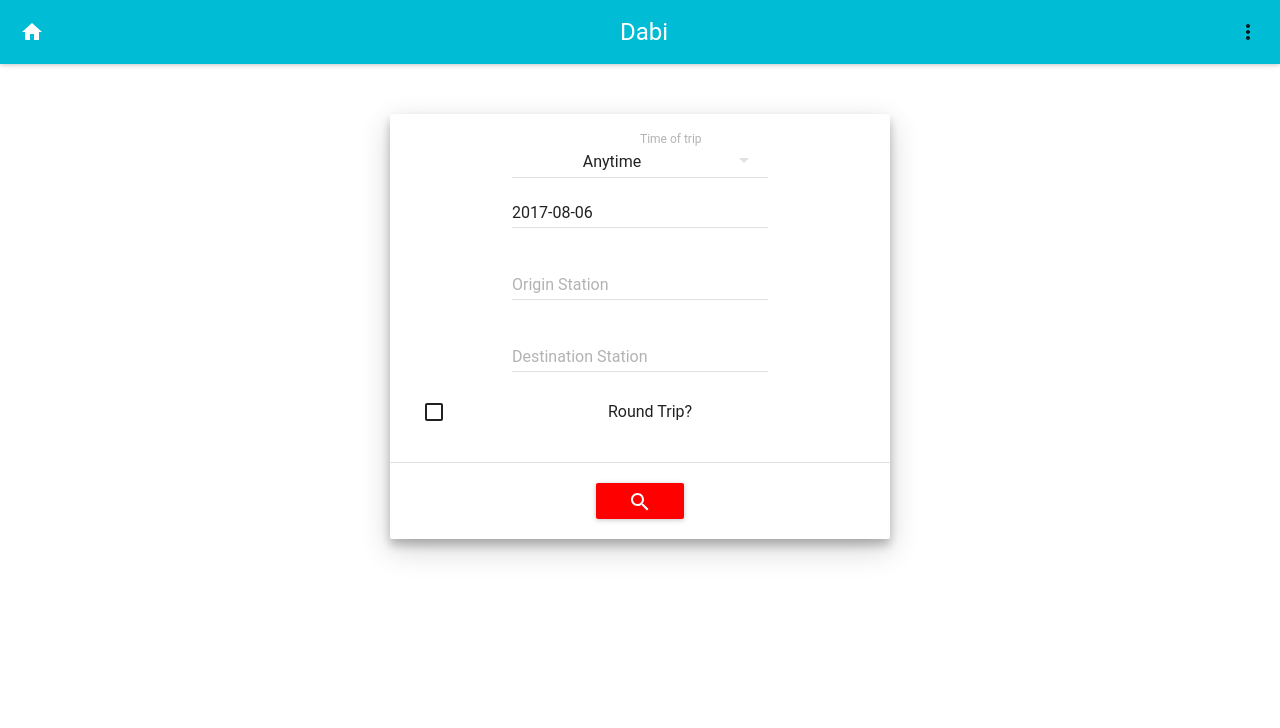
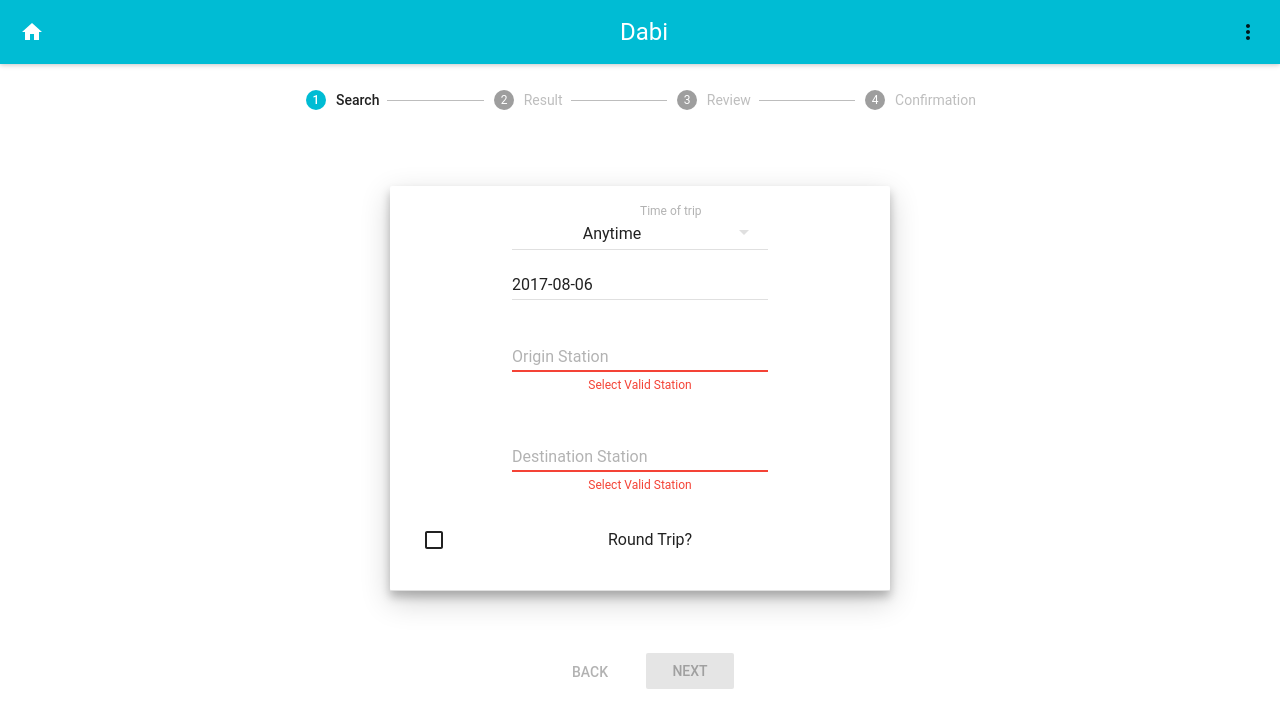
Before and after one commit to dshomoye/reactive-dabi, a React (Create React App) app: page / in a window 1280 px wide. Shown: the top 728 px of the page. Built offline with nearby package versions, Linux system fonts and the light colour scheme; no server answers; what react-tap-event-plugin would draw is missing.

Commit message:
results completed, booking next

```diff
--- a/src/App.js
+++ b/src/App.js
@@ -2,6 +2,9 @@ import React, { Component } from 'react';
 import MuiThemeProvider from 'material-ui/styles/MuiThemeProvider';
 import Header from './components/header';
 import SearchPage from './components/search'
+import ResultPage from './components/results'
+
+
 import {
   Step,
   Stepper,
@@ -20,9 +23,10 @@ class App extends Component {
       logged:true,
       page:this.pages[0],
       nextReady : false,
-      searchFilled : false,
+      filledPages : [false,false,false,false],
       pageIndex : 0,
       end : false,
+      searchParams : null,
     };
   }
 
@@ -33,11 +37,6 @@ class App extends Component {
       end : i >= 4,
       page : this.pages[i],
     });
-    if(!this.state.searchFilled){
-      this.setState({
-        nextReady:false,
-      });
-    }
   }
 
   handlePrev = () => {
@@ -47,11 +46,6 @@ class App extends Component {
       end : false,
       page : this.pages[i],
     });
-    if(!this.state.searchFilled){
-      this.setState({
-        nextReady:false,
-      });
-  }
   }
 
   handleSignOut = () => {
@@ -61,28 +55,75 @@ class App extends Component {
   }
 
   handleSearch = (params) => {
-    console.log(params)
+    let i = this.state.filledPages;
+    if(!params){
+      i[0] = false
+      this.setState({filledPage:i});
+      return;
+    }
+    else {
+      i[0] = true;
     this.setState({
       nextReady:true,
-      searchFilled: true
+      searchFilled: true,
+      filledPages : i,
+      searchParams : params
     });
+    }
   }
 
   getPageContent(pageIndex) {
     switch(pageIndex){
       case 0:
         return <SearchPage onSearch={this.handleSearch}/>
+      case 1:
+       return <ResultPage params={this.state.searchParams} />
       default:
           return <SearchPage onSearch={this.handleSearch}/>
       }
   }
 
   render() {
+    const index = this.state.pageIndex;
+    const contentStyle = {margin: '0 16px'};
+
     return (
       <MuiThemeProvider>
       <div className="App">
           <Header logged={this.state.logged} signOut = {this.handleSignOut} />
-          {this.getPageContent(this.state.pageIndex)}
+          <div style={{width: '100%', maxWidth: 700, margin: 'auto'}}>
+              <Stepper activeStep={index}>
+                  <Step>
+                    <StepLabel>{this.pages[0]}</StepLabel>
+                  </Step>
+                  <Step>
+                    <StepLabel>{this.pages[1]}</StepLabel>
+                  </Step>
+                  <Step>
+                    <StepLabel>{this.pages[2]}</StepLabel>
+                  </Step>
+                  <Step>
+                    <StepLabel>{this.pages[3]}</StepLabel>
+                  </Step>
+            </Stepper>
+            <div style={contentStyle}>
+              {this.getPageContent(this.state.pageIndex)}
+              <div style={{marginTop: 12}}>
+                <FlatButton
+                  label="Back"
+                  disabled={index === 0}
+                  onTouchTap={this.handlePrev}
+                  style={{marginRight: 12}}
+                />
+                <RaisedButton
+                  label={index === 3 ? 'Finish' : 'Next'}
+                  primary={true}
+                  onTouchTap={this.handleNext}
+                  disabled={!this.state.filledPages[index]}
+                />
+              </div>
+            </div>
+          </div>
       </div>
       </MuiThemeProvider>
     );
--- /dev/null
+++ b/src/components/result_single.js
@@ -0,0 +1,46 @@
+import React, {Component}from 'react';
+import {
+  Table,
+  TableBody,
+  TableHeader,
+  TableHeaderColumn,
+  TableRow,
+  TableRowColumn,
+} from 'material-ui/Table';
+
+class Result extends Component {
+
+    getItems(){
+                const sItems = this.props.scheduleItems.map((item)=>
+                <TableRow key={item.train_num}>
+                <TableRowColumn>{item.train_num}</TableRowColumn>
+                <TableRowColumn>{item.time_out}</TableRowColumn>
+                <TableRowColumn>{item.arrival}</TableRowColumn>
+                <TableRowColumn>${item.fare}.00</TableRowColumn>
+                </TableRow>
+        );
+        return sItems;
+    }
+
+    render() {
+        return (
+            <div>
+                  <Table>
+                    <TableHeader>
+                    <TableRow>
+                        <TableHeaderColumn>Train Number</TableHeaderColumn>
+                        <TableHeaderColumn>Origin Departure Time </TableHeaderColumn>
+                        <TableHeaderColumn>Destination Arrival Time </TableHeaderColumn>
+                        <TableHeaderColumn>Fare</TableHeaderColumn>
+                    </TableRow>
+                    </TableHeader>
+                    <TableBody>
+                    {this.getItems()}
+                    </TableBody>
+                </Table>
+                </div>
+);
+    }
+}
+
+export default Result;
--- /dev/null
+++ b/src/components/results.js
@@ -0,0 +1,94 @@
+import React, {Component}from 'react';
+import Result from './result_single';
+import axios from 'axios';
+
+class ResultPage extends Component {
+
+    constructor(props){
+        super(props);
+        this.state={
+            scheduleItems:[],
+            returnScheduleItems : []
+        }
+    }
+
+    componentDidMount(){
+        let origin = this.props.params.originStation;
+        let dest = this.props.params.destinationStation;
+        let time = this.props.params.timeOfDay;
+        let date = this.props.params.date;
+        let returnDate, returnTime = null;
+
+
+        axios.get(`http://dabi.dshomoye.me/schedule`,{
+            params : {
+                start_station : origin,
+                end_station : dest,
+                trip_date : date,
+                time_of_day : time
+            }
+        })
+        .then((res)=> {
+            var scheds = []
+            var items = res.data;
+            for (var i = 0; i < items.length; i++) {
+                scheds.push(items[i])
+            }
+
+            this.setState({
+                scheduleItems : scheds,
+            });
+            console.log("items stored :")
+            console.log(this.state.scheduleItems)
+        }).catch (e => {
+            console.log(e);
+        });
+        //return trip
+        if(this.props.params.roundTrip){
+            returnTime = this.props.params.returnTime;
+            returnDate = this.props.params.returnDate;
+            axios.get(`http://dabi.dshomoye.me/schedule`,{
+                params : {
+                    start_station : dest,
+                    end_station : origin,
+                    trip_date : returnDate,
+                    time_of_day : returnTime
+                }
+            })
+            .then((res)=>{
+                var s = []
+                var items = res.data
+                for(var i = 0; i < items.length; i++){
+                    s.push(items[i])
+                }
+                this.setState({
+                    returnScheduleItems : s
+                })
+            }).catch(e=>{
+                console.log(e);
+            })
+        }
+    }
+
+    render() {
+        let returnSchedule = <br/>;
+
+        if(this.props.params.roundTrip){
+            returnSchedule = (<div>
+                <h6> Return Trip </h6>
+                <Result scheduleItems = {this.state.scheduleItems} />
+                </div>)
+        }
+
+        return (
+            <div>
+            <h6> Available trains from {this.props.params.originStation}
+            to {this.props.params.destinationStation} on {this.props.params.date}</h6>
+            <Result scheduleItems = {this.state.scheduleItems} params = {this.props.params}/>
+            {returnSchedule}
+            </div>
+);
+    }
+}
+
+export default ResultPage;
--- a/src/components/search.js
+++ b/src/components/search.js
@@ -3,8 +3,6 @@ import TimeOfDayPicker from './timeOfDayPicker';
 import DatePicker from 'material-ui/DatePicker';
 import Checkbox from 'material-ui/Checkbox';
 import Stations from './stations'
-import RaisedButton from 'material-ui/RaisedButton';
-import ActionSearch from 'material-ui/svg-icons/action/search';
 import Divider from 'material-ui/Divider';
 import Paper from 'material-ui/Paper';
 
@@ -31,7 +29,7 @@ class SearchPage extends Component{
         let defaultDate  = new Date();
         this.state = {
         //1 is anytime, 2 morning ...
-        timeOfDay : 1,
+        timeOfDay : "Anytime",
         date : defaultDate.toISOString().slice(0,10),
         roundTrip : false,
         originStation : null,
@@ -60,15 +58,25 @@ class SearchPage extends Component{
     }
 
     handleOriginChange = (stationCode) => {
+        if(!stationCode){
+            this.props.onSearch(false);
+            return;
+        }
         this.setState({
             originStation : stationCode
         })
+        this.handleSearch();
     }
 
     handleDestinationChange = (stationCode) => {
+        if(!stationCode){
+            this.props.onSearch(false);
+            return;
+        }
         this.setState({
             destinationStation : stationCode
         })
+        this.handleSearch();
     }
 
     handleReturnTimeChange = (value) => {
@@ -84,20 +92,14 @@ class SearchPage extends Component{
     }
 
     handleSearch = () => {
-        if(this.state.originStation != null && this.state.destinationStation != null){
+        if(this.state.originStation != null && this.state.destinationStation != null
+            &&(this.state.originStation !== this.state.destinationStation)
+        ){
             this.props.onSearch(this.state)
         }
     }
 
     render() {
-        console.log("time of day state in search " + this.state.timeOfDay);
-        console.log("date chaged to :" + this.state.date);
-        console.log("round trip set to " + this.state.roundTrip);
-        console.log("origin station changed to " + this.state.originStation);
-        //TODO checkbox needs to be centered!
-        //TODO change the handle search.
-        //Pass the parameters to parent if both stations picked.
-        //in App js, render the Next button (in stepper) if search parameters have been passed
 
         if(this.state.roundTrip){
             var returnDetails =
@@ -125,9 +127,6 @@ class SearchPage extends Component{
                 </div>
                 {returnDetails}
                    <Divider />
-                                   <div style = {styles.block}>
-                    <RaisedButton backgroundColor="red" icon={<ActionSearch color="white" onClick={this.handleSearch}/>}/>
-                    </div>
             </Paper>
             </div>
         );
--- a/src/components/stations.js
+++ b/src/components/stations.js
@@ -32,16 +32,13 @@ class Stations extends Component{
 
     }
 
-    handleChange = (event, index, value) => {
-        this.setState({value:value});
-        this.props.onChange(value);
-      }
-
-
     handleUpdate = (station,index) => {
         if(this.state.stations.includes(station)){
             this.setState({value:station});
-            this.props.onChange(station);
+            this.props.onChange(this.state.stationCodes[index]);
+        }
+        else {
+            this.props.onChange(false);
         }
     }
 
@@ -53,6 +50,10 @@ class Stations extends Component{
                 dataSource={this.state.stations}
                 onNewRequest = {this.handleUpdate}
                 filter={AutoComplete.fuzzyFilter}
+                errorText = {
+                    !this.state.stations.includes(this.state.value)
+                    && "Select Valid Station"
+                }
                  />
         );
     }
--- a/src/components/timeOfDayPicker.js
+++ b/src/components/timeOfDayPicker.js
@@ -6,7 +6,7 @@ import MenuItem from 'material-ui/MenuItem';
 
 class TimeOfDayPicker extends Component{
     state = {
-        value : 1,
+        value : "Anytime",
     };
 
     handleChange = (event, index, value) => {
@@ -21,10 +21,10 @@ class TimeOfDayPicker extends Component{
           value={this.state.value}
           onChange={this.handleChange}
         >
-          <MenuItem value={1}  key={1} primaryText="Anytime" />
-          <MenuItem value={2} key={2} primaryText=" Morning" />
-          <MenuItem value={3}  key={3} primaryText="Afternoon" />
-          <MenuItem value={4} key={4} primaryText="Evening" />
+          <MenuItem value="Anytime"  key={1} primaryText="Anytime" />
+          <MenuItem value="Morning" key={2} primaryText=" Morning" />
+          <MenuItem value="Afternoon"  key={3} primaryText="Afternoon" />
+          <MenuItem value="Evening" key={4} primaryText="Evening" />
             </SelectField>
         );
     }
```
